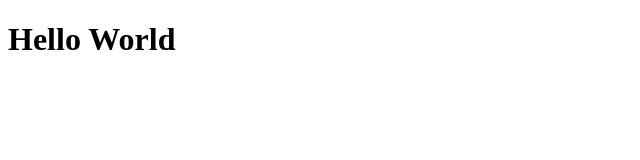
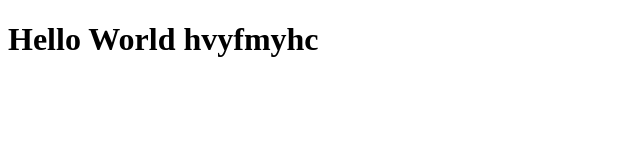
Before and after one commit to phuong-nhan/hello-world, a plain HTML site: page index.html in a window 1280 px wide. Shown: the whole page, without its empty margins (0-640 px from the left). Drawn offline with Linux system fonts and the light colour scheme.

Commit message:
Add files via upload

```diff
--- a/index.html
+++ b/index.html
@@ -1,2 +1,2 @@
 <!DOCTYPE html>
-<h1>Hello World</h1>
+<h1>Hello World hvyfmyhc</h1>
```
